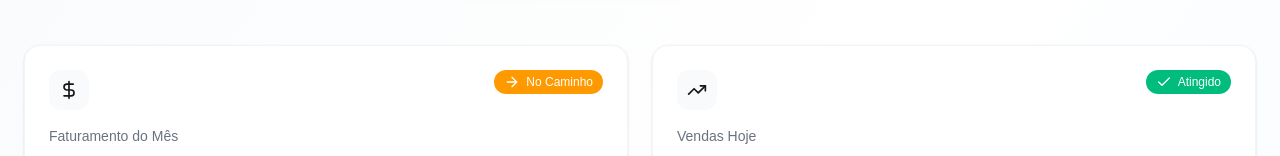
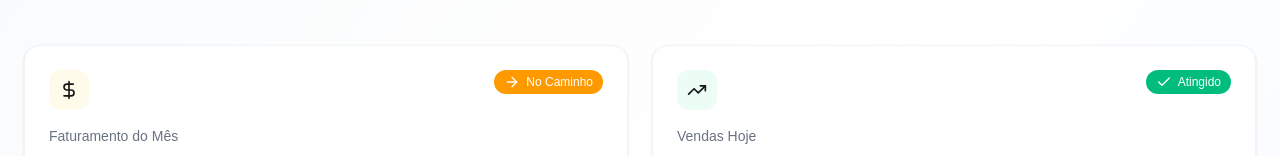
Before and after one commit to AlexandrePreito/vionup, a Next.js app: page / in a window 1280 px wide. Shown: the part 416-572 px from the top of the page. Built offline with nearby package versions, Linux system fonts and the light colour scheme.

Commit message:
fix: add bgLight to mainStats

```diff
--- a/src/app/page.tsx
+++ b/src/app/page.tsx
@@ -123,6 +123,7 @@ export default function HomePage() {
       decimals: 2,
       icon: DollarSign,
       color: 'bg-amber-400',
+      bgLight: 'bg-amber-50',
       status: 'on-track'
     },
     {
@@ -133,6 +134,7 @@ export default function HomePage() {
       decimals: 2,
       icon: TrendingUp,
       color: 'bg-emerald-400',
+      bgLight: 'bg-emerald-50',
       status: 'success'
     },
     {
@@ -143,6 +145,7 @@ export default function HomePage() {
       decimals: 0,
       icon: Package,
       color: 'bg-blue-400',
+      bgLight: 'bg-blue-50',
       status: 'on-track'
     },
     {
@@ -154,6 +157,7 @@ export default function HomePage() {
       decimals: 0,
       icon: MessageSquare,
       color: 'bg-purple-400',
+      bgLight: 'bg-purple-50',
       status: 'success'
     }
   ];
```
